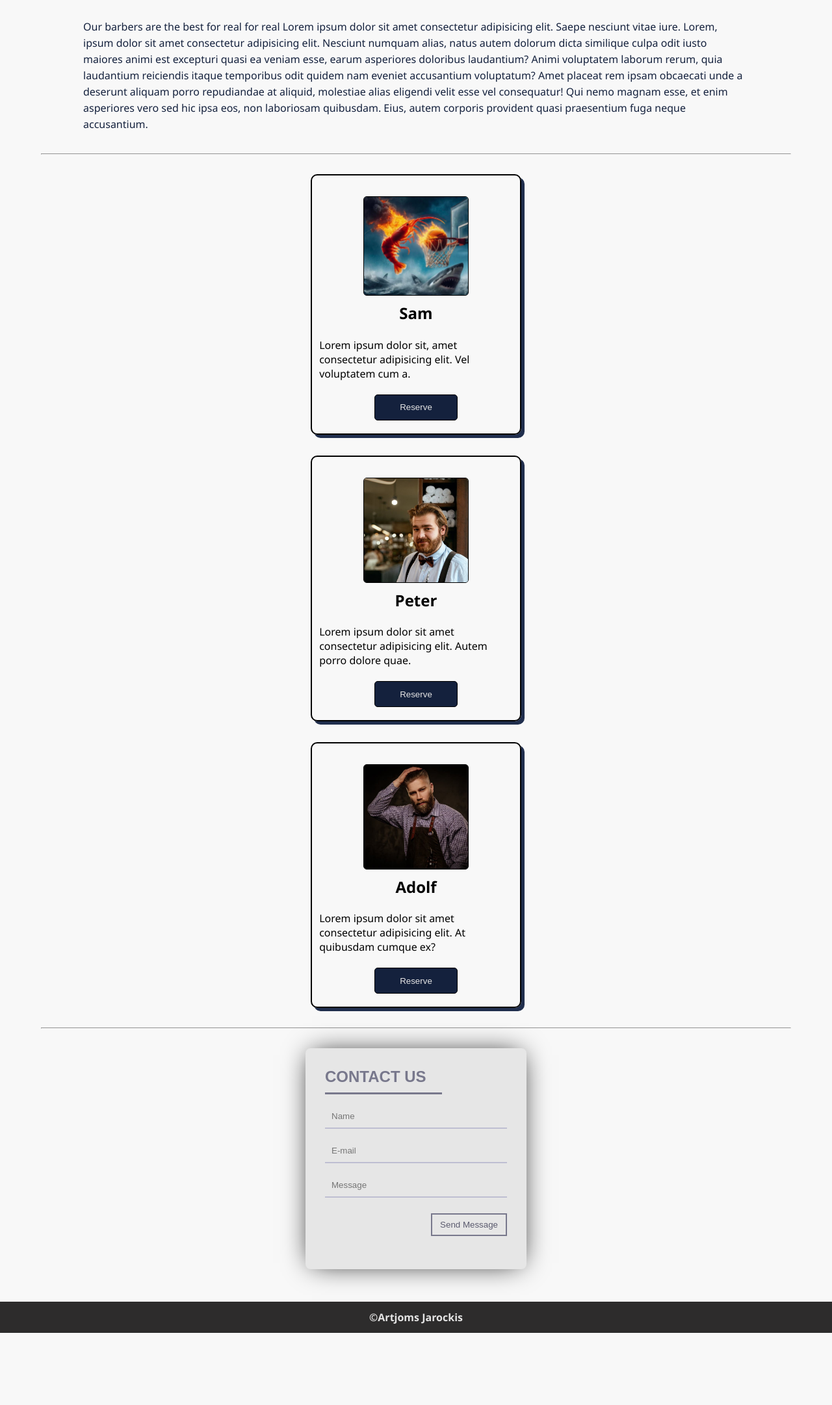
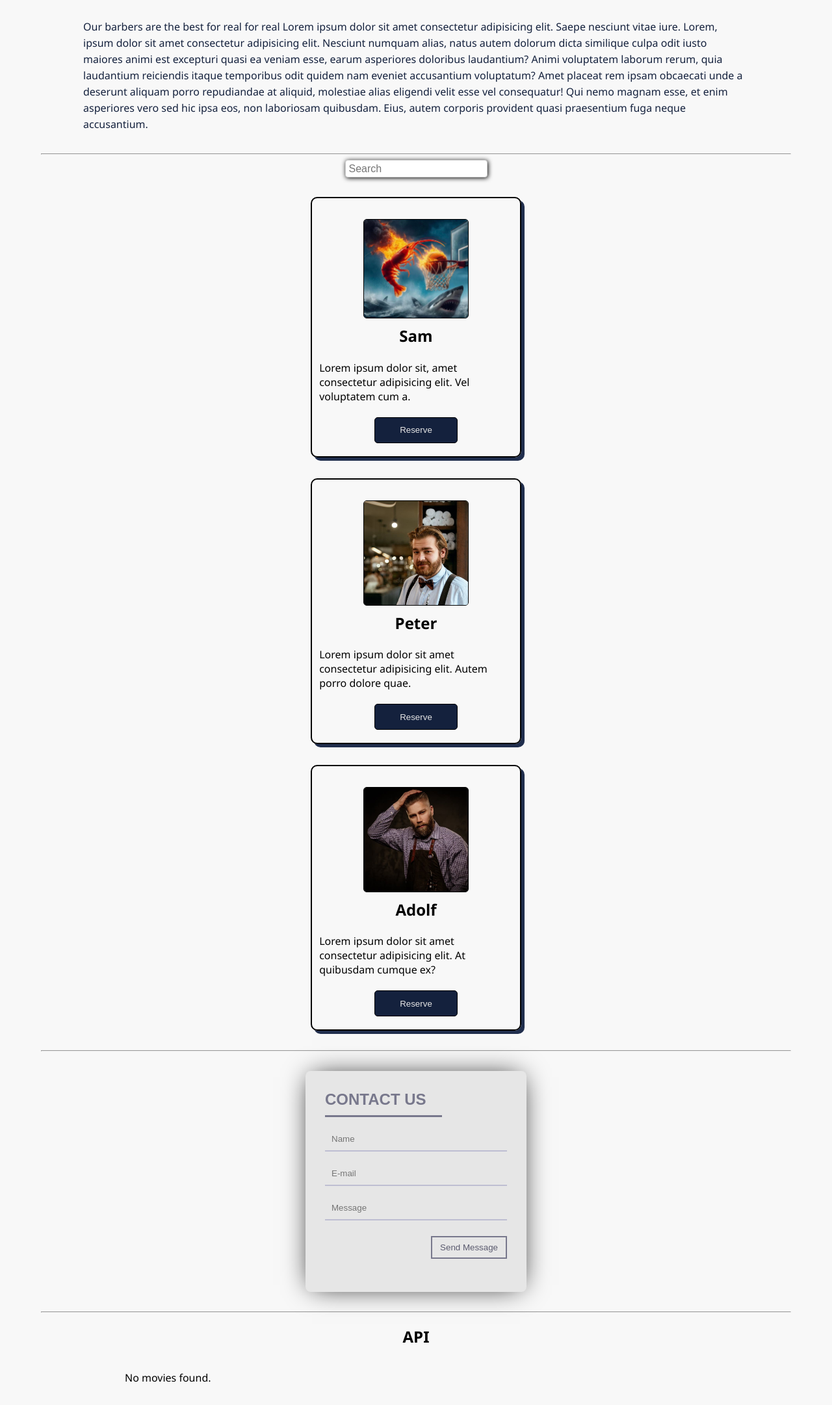
Before and after one commit to 23DP3AJaro/Barber, a plain HTML site: page index.html in a window 1280 px wide. Shown: the part 635-2797 px from the top of the page at 65% size. Before the commit the page ends 2686 px from the top, so only its background shows below. Drawn offline with Linux system fonts and the light colour scheme; no server answers.

Commit message:
Shitty search and api

```diff
--- a/DarkTheme.css
+++ b/DarkTheme.css
@@ -27,6 +27,31 @@ header a:hover {
     transition: 0.2s;
 }
 
+#Search-Container {
+    display: flex;
+    justify-content: center;
+    align-items: center;
+}
+
+#Search-Container input {
+    padding: 5px;
+    font-size: 16px;
+    border: 1px solid #ccc;
+    border-radius: 4px;
+    height: 15px;
+    outline: none;
+    box-shadow: 1px 1px 7px black;
+}
+
+#Search-Container input:active, #Search-Container input:focus {
+    padding: 5px;
+    font-size: 16px;
+    border: 1px solid #ccc;
+    border-radius: 4px;
+    outline: none;
+    height: 15px;
+}
+
 #burger {
     display: none;
 }
@@ -44,7 +69,7 @@ main {
 
 aside {
     width: 20%;
-    height: 105rem;
+    height: 300rem;
     background-color: #0e182e;
     display: flex;
     align-items: center;
@@ -291,7 +316,7 @@ footer {
     border: 0;
     font-family: "Montserrat", sans-serif;
     transition: all 0.3s;
-    border-bottom: 2px solid #3a3f45;
+    border-bottom: 2px solid #bebed2;
     color: #e5e5e5;
 }
 
@@ -314,6 +339,14 @@ footer {
 #Contact-Form-spizdil button:hover {
     background: #e5e5e5;
     color: #14213d;
+}
+
+#Films {
+    width: 70%;
+    justify-self: center;
+    display: grid;
+    grid-template-columns: auto auto auto;
+    gap: 20px;
 }
 
 @media screen and (max-width: 1300px) {
--- a/LightTheme.css
+++ b/LightTheme.css
@@ -27,6 +27,31 @@ header a:hover {
     transition: 0.2s;
 }
 
+#Search-Container {
+    display: flex;
+    justify-content: center;
+    align-items: center;
+}
+
+#Search-Container input {
+    padding: 5px;
+    font-size: 16px;
+    border: 1px solid #ccc;
+    border-radius: 4px;
+    height: 15px;
+    outline: none;
+    box-shadow: 1px 1px 7px black;
+}
+
+#Search-Container input:active, #Search-Container input:focus {
+    padding: 5px;
+    font-size: 16px;
+    border: 1px solid #ccc;
+    border-radius: 4px;
+    outline: none;
+    height: 15px;
+}
+
 #burger {
     display: none;
 }
@@ -44,7 +69,7 @@ main {
 
 aside {
     width: 20%;
-    height: 105rem;
+    height: 300rem;
     background-color: #A9A9A9;
     display: flex;
     align-items: center;
@@ -307,6 +332,14 @@ footer {
   color: #fff;
 }
 
+#Films {
+    width: 70%;
+    justify-self: center;
+    display: grid;
+    grid-template-columns: auto auto auto;
+    gap: 20px;
+}
+
 @media screen and (max-width: 1300px) {
     #cards {
         flex-direction: column;
--- /dev/null
+++ b/api.js
@@ -0,0 +1,55 @@
+async function FetchMovies(){
+    try {
+        const options = {
+          method: 'GET',
+          headers: {
+            accept: 'application/json'
+          }
+        }
+
+        const response = await fetch('https://picsum.photos/v2/list?page=2&limit=10', options);
+        if (!response.ok) {
+            console.error('Fetch failed with status', response.status);
+            return [];
+        }
+        const data = await response.json();
+
+        const cardData = Array.isArray(data) ? data.map(picture => ({
+            name: picture.author,
+            posterPath: picture.download_url || picture.url
+        })) : [];
+        return cardData;
+    } catch (error) {
+        console.error(error);
+        return [];
+    }
+}
+
+function createCard(data) {
+    return `
+        <div class="card">
+            <img src="${data.posterPath}">
+            <h2>${data.name}</h2>
+            <button>Read More</button>
+        </div>
+            `
+}
+
+let cardsData = [];
+
+async function init() {
+    const loading = document.getElementById('loading');
+    const filmsContainer = document.getElementById('Films');
+
+    cardsData = await FetchMovies();
+
+    loading.style.display = 'none';
+
+    if (cardsData.length > 0) {
+        filmsContainer.innerHTML = cardsData.map(data => createCard(data)).join('');
+    } else {
+        filmsContainer.innerHTML = '<p>No movies found.</p>';
+    }
+}
+
+init();
--- a/index.html
+++ b/index.html
@@ -11,6 +11,7 @@
       <a href="#">Home</a>
       <a href="#">About</a>
       <a href="#">Contact</a>
+
       <span id="burgericon">&#9776;</span>
     </header>
     <div id="burger" style="display: none">
@@ -67,6 +68,9 @@
           fuga neque accusantium.
         </p>
         <hr />
+        <div id="Search-Container">
+          <input id="Search" placeholder="Search"/>
+        </div>
         <div id="cards">
           <div class="card" id="card1">
             <img src="img/shrimp.jpg" />
@@ -143,18 +147,23 @@
         <div id="Contact-Form-spizdil">
           <form class="form">
             <h2>CONTACT US</h2>
-            <p type="Name:"><input placeholder="Name" id="name"/></p>
+            <p type="Name:"><input placeholder="Name" id="name" /></p>
             <p type="Email:">
-              <input placeholder="E-mail" id="email"/>
+              <input placeholder="E-mail" id="email" />
             </p>
             <p id="email-error" hidden>Incorrect e-mail</p>
             <p type="Message:">
-              <input placeholder="Message" id="message"/>
+              <input placeholder="Message" id="message" />
             </p>
             <button type="submit" id="contact-submit">Send Message</button>
             <p id="Form-status"></p>
           </form>
-
+        </div>
+        <hr style="margin-top: 30px" />
+        <h2 style="display: flex; justify-self: center">API</h2>
+        <div id="Films">
+          <h3 id="loading">Loading...</h3>
+          <div id="films"></div>
         </div>
       </div>
     </main>
@@ -164,5 +173,7 @@
     <script src="ModalFuncs.js"></script>
     <script src="burger.js"></script>
     <script src="validation.js"></script>
+    <script src="search.js"></script>
+    <script src="api.js"></script>
   </body>
 </html>
--- /dev/null
+++ b/search.js
@@ -0,0 +1,16 @@
+const searchInput = document.getElementById('Search');
+const cards = document.querySelectorAll('.card');
+
+searchInput.addEventListener('input', (e) => {
+    const searchText = e.target.value.toLowerCase();
+
+    cards.forEach((card) => {
+        const cardName = card.querySelector('h2').textContent.toLowerCase();
+
+        if (cardName.includes(searchText)) {
+            card.style.visibility = 'visible';
+        } else {
+            card.style.visibility = 'hidden';
+        }
+    });
+});
```
